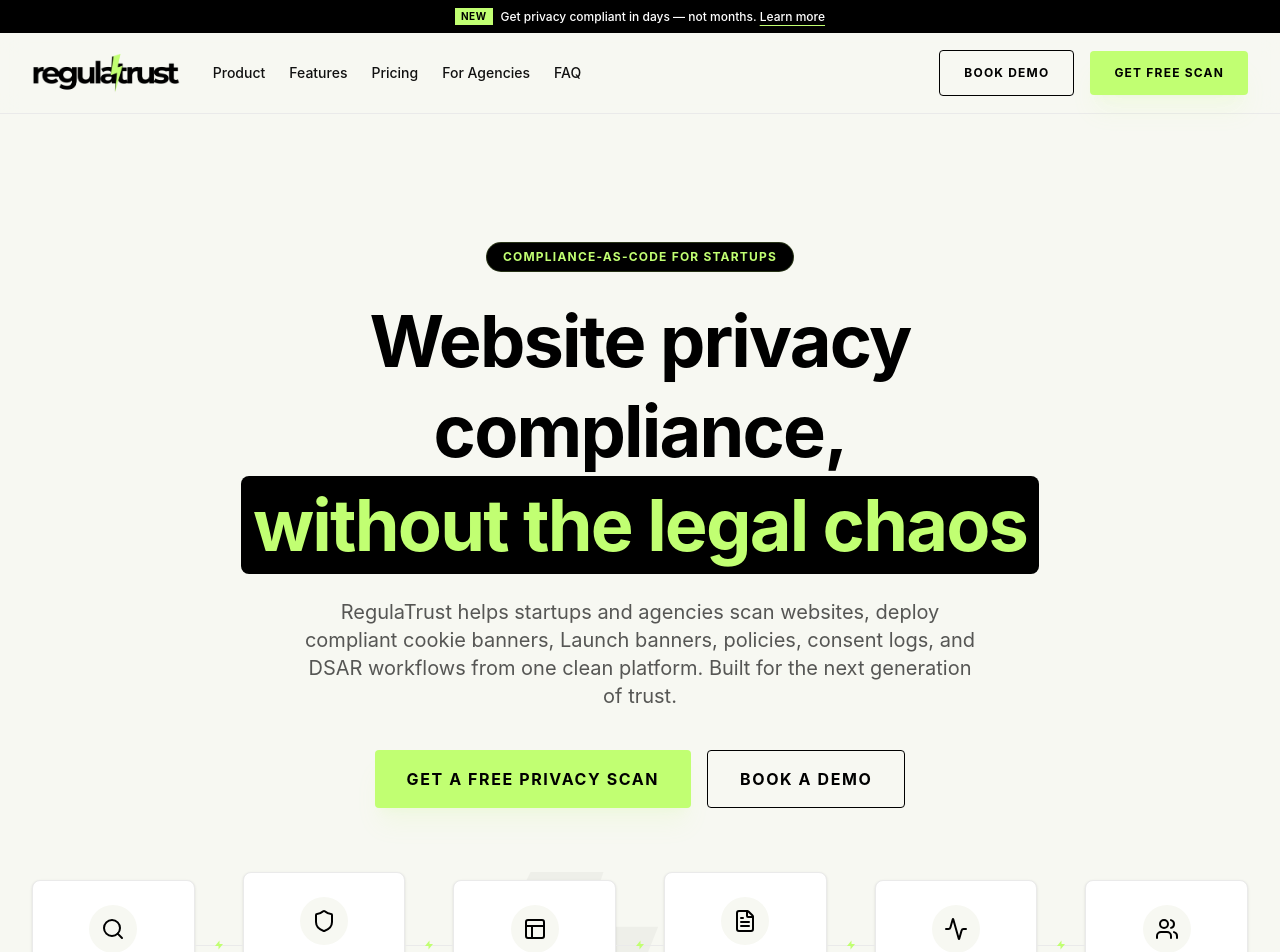
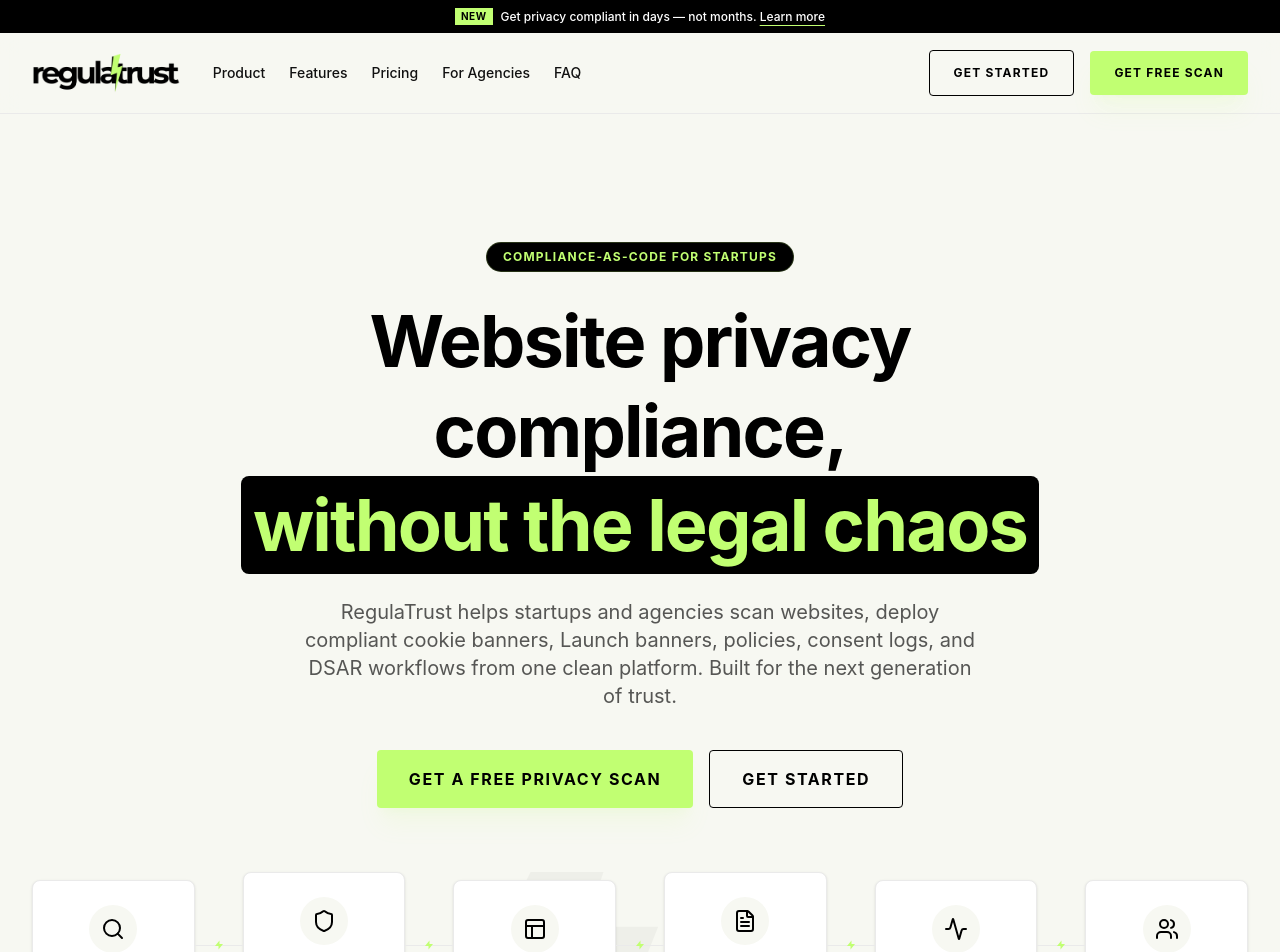
Before and after one commit to HammadSiddiqui/regulatrust, a React (Vite) app: page / in a window 1280 px wide. Shown: the top 952 px of the page. Built offline with nearby package versions, Linux system fonts and the light colour scheme.

Commit message:
Content: Replace 'Book a Demo' CTA with 'Get Started' across the site

```diff
--- a/src/components/FinalCTA.tsx
+++ b/src/components/FinalCTA.tsx
@@ -32,7 +32,7 @@
                 Get a Free Privacy Scan
               </button>
               <button className="btn btn-outline text-white border-white/20 hover:bg-white hover:text-black px-10 py-5 text-base">
-                Book a Demo
+                Get Started
               </button>
             </div>
           </div>
--- a/src/components/Hero.tsx
+++ b/src/components/Hero.tsx
@@ -50,7 +50,7 @@
             className="flex flex-col sm:flex-row gap-4 w-full sm:w-auto"
           >
             <button className="btn btn-primary px-8 py-4 text-base">Get a Free Privacy Scan</button>
-            <button className="btn btn-outline px-8 py-4 text-base">Book a Demo</button>
+            <button className="btn btn-outline px-8 py-4 text-base">Get Started</button>
           </motion.div>
         </div>
 
--- a/src/components/Navbar.tsx
+++ b/src/components/Navbar.tsx
@@ -16,7 +16,7 @@
           </nav>
         </div>
         <div className="flex items-center gap-4">
-          <button className="btn btn-outline hidden sm:flex">Book Demo</button>
+          <button className="btn btn-outline hidden sm:flex">Get Started</button>
           <button className="btn btn-primary">Get Free Scan</button>
         </div>
       </div>
```
